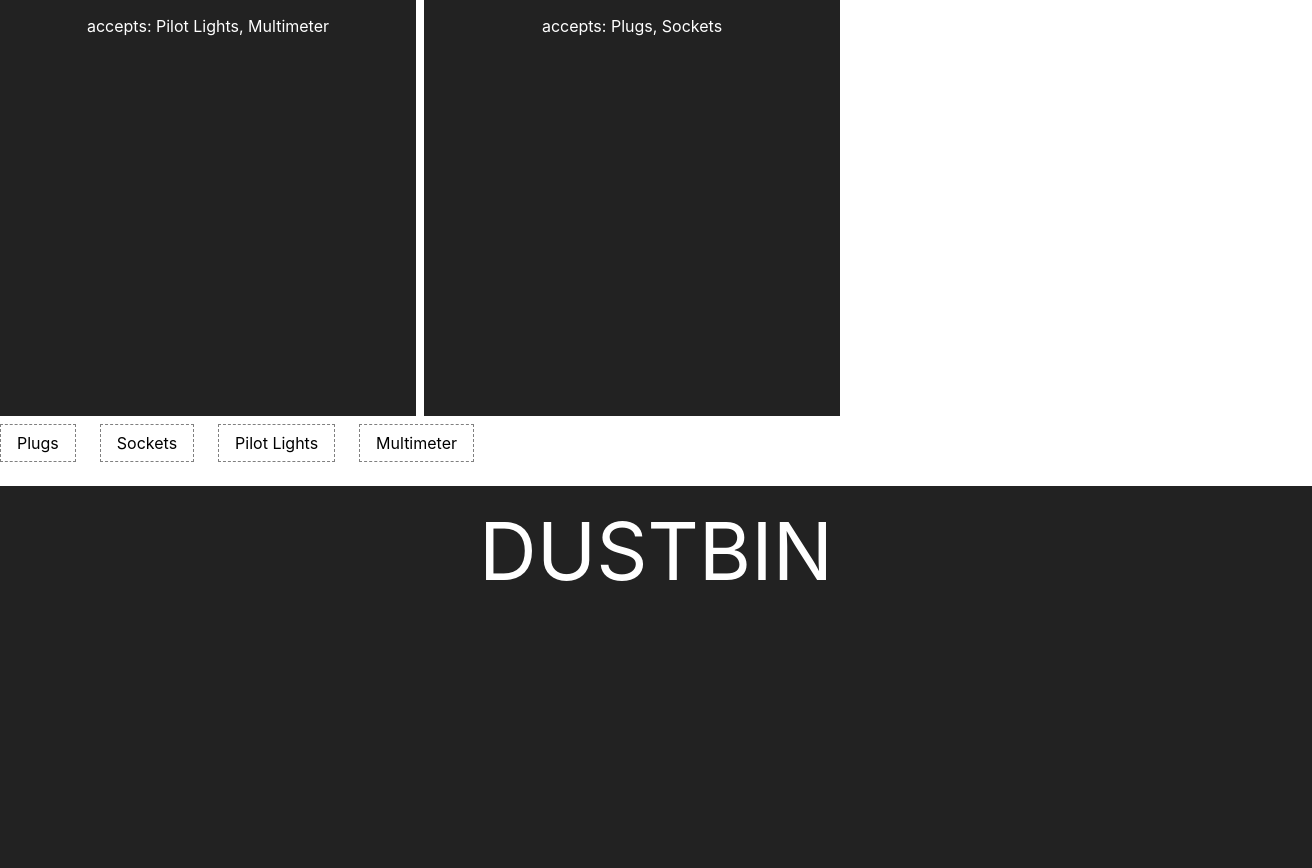
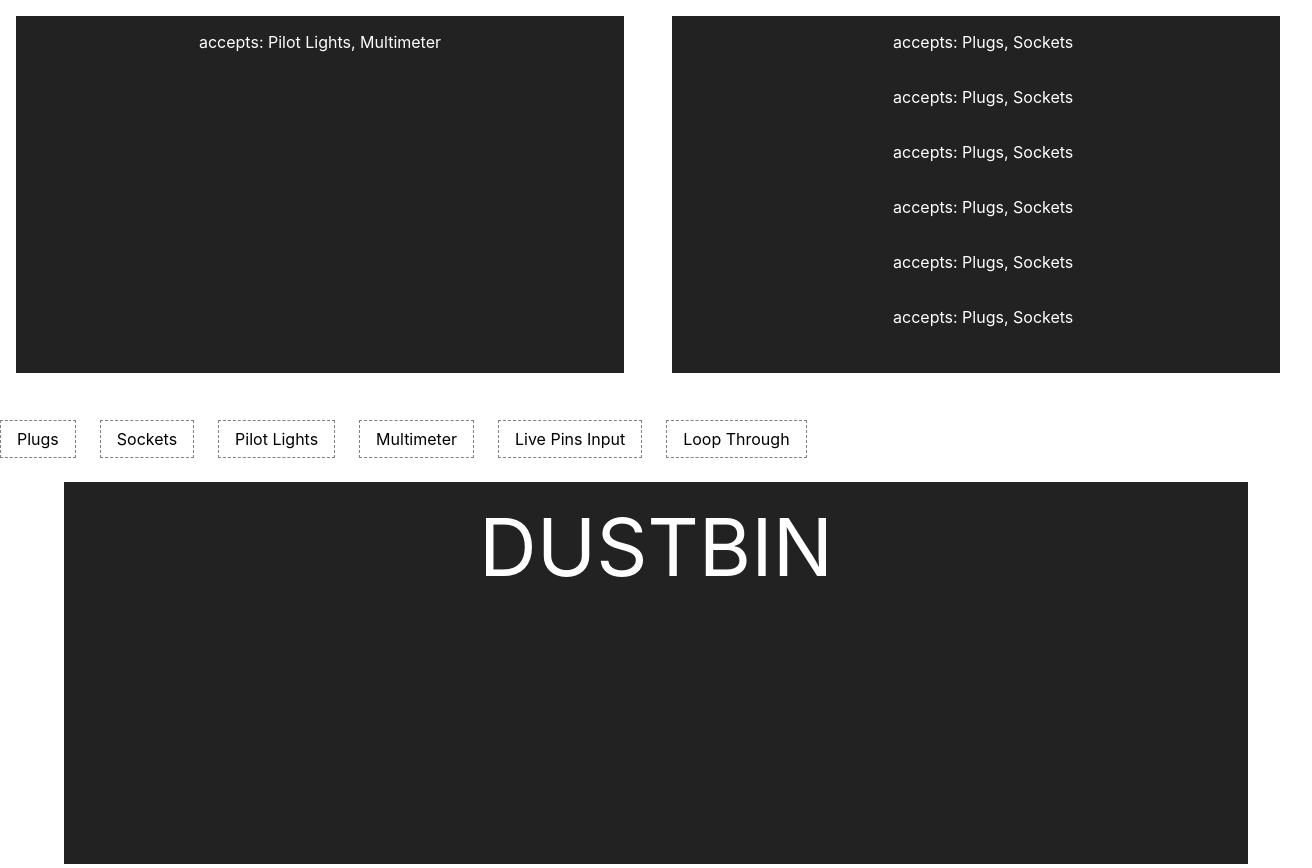
Before and after one commit to aswinvk28/power-distribution-box, a React (Create React App) app: page / in a window 1280 px wide. Shown: the whole page, 1312 px wide, since content can reach past the window. Built offline with nearby package versions, Linux system fonts and the light colour scheme.

Commit message:
style change

```diff
--- a/src/App.css
+++ b/src/App.css
@@ -40,3 +40,68 @@
 body, html, #root {
   height: 100%;
 }
+
+.templated-distributions-container {
+  display: flex;
+  position: relative;
+}
+
+.templated-distributions-container .cartesian {
+  flex: wrap;
+  width: 45%;
+  height: 325px;
+}
+
+.templated-distributions-container .templated_inputs_row1 {
+  flex: wrap;
+  position: absolute;
+  width: 45%;
+  height: 50px;
+  margin-top: 0px;
+  margin-left: 50%;
+}
+
+.templated-distributions-container .templated_inputs_row2 {
+  flex: wrap;
+  position: absolute;
+  width: 45%;
+  height: 50px;
+  margin-top: 55px;
+  margin-left: 50%;
+}
+
+.templated-distributions-container .templated_outputs_row1 {
+  flex: wrap;
+  position: absolute;
+  width: 45%;
+  height: 50px;
+  margin-top: 110px;
+  margin-left: 50%;
+}
+
+.templated-distributions-container .templated_outputs_row2 {
+  flex: wrap;
+  position: absolute;
+  width: 45%;
+  height: 50px;
+  margin-top: 165px;
+  margin-left: 50%;
+}
+
+.templated-distributions-container .templated_addons_row1 {
+  flex: wrap;
+  position: absolute;
+  width: 45%;
+  height: 50px;
+  margin-top: 220px;
+  margin-left: 50%;
+}
+
+.templated-distributions-container .templated_addons_row2 {
+  flex: wrap;
+  position: absolute;
+  width: 45%;
+  height: 50px;
+  margin-top: 275px;
+  margin-left: 50%;
+}
--- a/src/components/Box.js
+++ b/src/components/Box.js
@@ -12,6 +12,7 @@ const style = {
 export const Box = ({ name, type, uniqid, distribution, isDropped }) => {
     // useDrag denotes draggable
     const [{ opacity }, drag] = useDrag({
+        // add attributes here
         item: { name, type, uniqid, distribution },
         collect: (monitor) => ({
             opacity: monitor.isDragging() ? 0.4 : 1,
--- a/src/components/Container.js
+++ b/src/components/Container.js
@@ -8,22 +8,76 @@ import Uniqid from './Uniqid';
 import Constants from './Constants';
 const useLocalStorage = Constants.useLocalStorage;
 
+const buckets = {
+    "cartesian": null,
+    "templated_inputs_row1": null,
+    "templated_inputs_row2": null,
+    "templated_outputs_row1": null,
+    "templated_outputs_row2": null,
+    "templated_addons_row1": null,
+    "templated_addons_row2": null
+}
+
+const style = {
+    width: '100%',
+    // marginRight: '0.5rem',
+    marginBottom: '0.5rem',
+    color: 'white',
+    padding: '1rem',
+    textAlign: 'center',
+    fontSize: '1rem',
+    lineHeight: 'normal',
+    float: 'left',
+};
+
 export const Container = () => {
     // load from localStorage the distributions
 
-    let cartesianDroppedItems = null, templatedDroppedItems = null;
+    let cartesianDroppedItems = null,
+    templatedInput1DroppedItems = null, templatedInput2DroppedItems = null, templatedOutput1DroppedItems = null,
+    templatedOutput2DroppedItems = null, templatedAddon1DroppedItems = null, templatedAddon2DroppedItems = null;
     if(useLocalStorage) {
         cartesianDroppedItems = localStorage.getItem("cartesian" + ": items");
-        templatedDroppedItems = localStorage.getItem("templated" + ": items");
+        templatedInput1DroppedItems = localStorage.getItem("templated_inputs_row1" + ": items");
+        templatedInput2DroppedItems = localStorage.getItem("templated_inputs_row2" + ": items");
+        templatedOutput1DroppedItems = localStorage.getItem("templated_outputs_row1" + ": items");
+        templatedOutput2DroppedItems = localStorage.getItem("templated_outputs_row2" + ": items");
+        templatedAddon1DroppedItems = localStorage.getItem("templated_addons_row1" + ": items");
+        templatedAddon2DroppedItems = localStorage.getItem("templated_addons_row2" + ": items");
         if(!cartesianDroppedItems) {
             cartesianDroppedItems = [];
         } else {
             cartesianDroppedItems = JSON.parse(cartesianDroppedItems);
         }
-        if(!templatedDroppedItems) {
-            templatedDroppedItems = [];
+        if(!templatedInput1DroppedItems) {
+            templatedInput1DroppedItems = [];
         } else {
-            templatedDroppedItems = JSON.parse(templatedDroppedItems);
+            templatedInput1DroppedItems = JSON.parse(templatedInput1DroppedItems);
+        }
+        if(!templatedInput2DroppedItems) {
+            templatedInput2DroppedItems = [];
+        } else {
+            templatedInput2DroppedItems = JSON.parse(templatedInput2DroppedItems);
+        }
+        if(!templatedOutput1DroppedItems) {
+            templatedOutput1DroppedItems = [];
+        } else {
+            templatedOutput1DroppedItems = JSON.parse(templatedOutput1DroppedItems);
+        }
+        if(!templatedOutput2DroppedItems) {
+            templatedOutput2DroppedItems = [];
+        } else {
+            templatedOutput2DroppedItems = JSON.parse(templatedOutput2DroppedItems);
+        }
+        if(!templatedAddon1DroppedItems) {
+            templatedAddon1DroppedItems = [];
+        } else {
+            templatedAddon1DroppedItems = JSON.parse(templatedAddon1DroppedItems);
+        }
+        if(!templatedAddon2DroppedItems) {
+            templatedAddon2DroppedItems = [];
+        } else {
+            templatedAddon2DroppedItems = JSON.parse(templatedAddon2DroppedItems);
         }
     }
 
@@ -32,13 +86,25 @@ export const Container = () => {
         { accepts: [ItemTypes.PILOT_LIGHTS, ItemTypes.MULTIMETER], lastDroppedItem: null,
             totalDroppedItems: cartesianDroppedItems, e_name: "cartesian" },
         { accepts: [ItemTypes.PLUGS, ItemTypes.SOCKETS], lastDroppedItem: null,
-            totalDroppedItems: templatedDroppedItems, e_name: "templated" }
+            totalDroppedItems: templatedInput1DroppedItems, e_name: "templated_inputs_row1" },
+        { accepts: [ItemTypes.PLUGS, ItemTypes.SOCKETS], lastDroppedItem: null,
+            totalDroppedItems: templatedInput2DroppedItems, e_name: "templated_inputs_row2" },
+        { accepts: [ItemTypes.PLUGS, ItemTypes.SOCKETS], lastDroppedItem: null,
+            totalDroppedItems: templatedOutput1DroppedItems, e_name: "templated_outputs_row1" },
+        { accepts: [ItemTypes.PLUGS, ItemTypes.SOCKETS], lastDroppedItem: null,
+            totalDroppedItems: templatedOutput2DroppedItems, e_name: "templated_outputs_row2" },
+        { accepts: [ItemTypes.PLUGS, ItemTypes.SOCKETS], lastDroppedItem: null,
+            totalDroppedItems: templatedAddon1DroppedItems, e_name: "templated_addons_row1" },
+        { accepts: [ItemTypes.PLUGS, ItemTypes.SOCKETS], lastDroppedItem: null,
+            totalDroppedItems: templatedAddon2DroppedItems, e_name: "templated_addons_row2" }
     ]);
     const [boxes] = useState([
         { name: 'Plugs', type: ItemTypes.PLUGS, uniqid: null, distribution: null },
         { name: 'Sockets', type: ItemTypes.SOCKETS, uniqid: null, distribution: null },
         { name: 'Pilot Lights', type: ItemTypes.PILOT_LIGHTS, uniqid: null, distribution: null },
-        { name: 'Multimeter', type: ItemTypes.MULTIMETER, uniqid: null, distribution: null }
+        { name: 'Multimeter', type: ItemTypes.MULTIMETER, uniqid: null, distribution: null },
+        { name: 'Live Pins Input', type: ItemTypes.LIVE_PINS_INPUT, uniqid: null, distribution: null },
+        { name: 'Loop Through', type: ItemTypes.LIVE_PINS_OUTPUT, uniqid: null, distribution: null },
     ]);
     const [droppedBoxNames, setDroppedBoxNames] = useState([]);
     function isDropped(boxName) {
@@ -90,14 +156,16 @@ export const Container = () => {
     }, [distributions]);
     return (<div className="AppInnerContainer">
     <div style={{ overflow: 'hidden', clear: 'both' }}>
+        <div style={style} className="templated-distributions-container">
             {distributions.map(({ accepts, lastDroppedItem, totalDroppedItems, e_name }, index) => (<Distribution accept={accepts}
             lastDroppedItem={lastDroppedItem}
             totalDroppedItems={totalDroppedItems}
             e_name={e_name}
             onDrop={(item) => handleDrop(index, item)} key={index}/>))}
         </div>
+    </div>
 
-            <div style={{ overflow: 'hidden', clear: 'both' }}>
+    <div style={{ overflow: 'hidden', clear: 'both', marginTop: "15px" }}>
         {boxes.map(({ name, type }, index) => (<Box name={name} type={type} isDropped={isDropped(name)} key={index}/>))}
     </div>
 
--- a/src/components/Distribution.js
+++ b/src/components/Distribution.js
@@ -3,18 +3,16 @@ import { useDrop } from 'react-dnd';
 import { GridBox } from './GridBox';
 import Constants from './Constants';
 const useLocalStorage = Constants.useLocalStorage;
+
 const style = {
-    height: '24rem',
-    width: '24rem',
-    marginRight: '0.5rem',
     marginBottom: '0.5rem',
     color: 'white',
     padding: '1rem',
     textAlign: 'center',
     fontSize: '1rem',
     lineHeight: 'normal',
-    float: 'left',
 };
+
 export const Distribution = ({ accept, lastDroppedItem, totalDroppedItems, e_name, onDrop, }) => {
     // useDrop denotes droppable
     const [{ isOver, canDrop }, drop] = useDrop({
@@ -39,7 +37,7 @@ export const Distribution = ({ accept, lastDroppedItem, totalDroppedItems, e_nam
     if(totalDroppedItems) {
         localStorage.setItem(e_name + ": items", JSON.stringify(totalDroppedItems));
     }
-    return (<div ref={drop} style={{ ...style, backgroundColor }}>
+    return (<div ref={drop} style={{ ...style, backgroundColor }} className={e_name}>
 			{isActive
         ? 'Release to drop'
         : `accepts: ${accept.join(', ')}`}
--- a/src/components/DustBin.js
+++ b/src/components/DustBin.js
@@ -2,8 +2,9 @@ import React from 'react';
 import { useDrop } from 'react-dnd';
 const style = {
     height: '350px',
-    width: '100%',
-    marginRight: '0.5rem',
+    marginRight: '10%',
+    marginLeft: '5%',
+    width: '90%',
     marginBottom: '0.5rem',
     color: 'white',
     padding: '1rem',
--- a/src/components/GridBox.js
+++ b/src/components/GridBox.js
@@ -12,6 +12,7 @@ const style = {
 export const GridBox = ({ name, type, uniqid, distribution, isDropped }) => {
     // useDrag denotes draggable
     const [{ opacity }, drag] = useDrag({
+        // add attributes here
         item: { name, type, uniqid, distribution },
         collect: (monitor) => ({
             opacity: monitor.isDragging() ? 0.4 : 1,
--- a/src/components/ItemTypes.js
+++ b/src/components/ItemTypes.js
@@ -3,4 +3,6 @@ export const ItemTypes = {
     SOCKETS: 'Sockets',
     PILOT_LIGHTS: 'Pilot Lights',
     MULTIMETER: 'Multimeter',
+    LIVE_PINS_INPUT: 'Live Pins Input',
+    LIVE_PINS_OUTPUT: 'Live Pins Output'
 }
```
Lines whose indentation alone changed are shown as unchanged.
